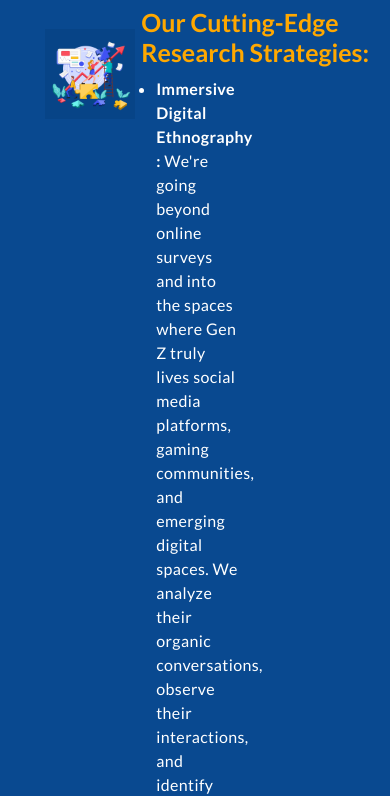
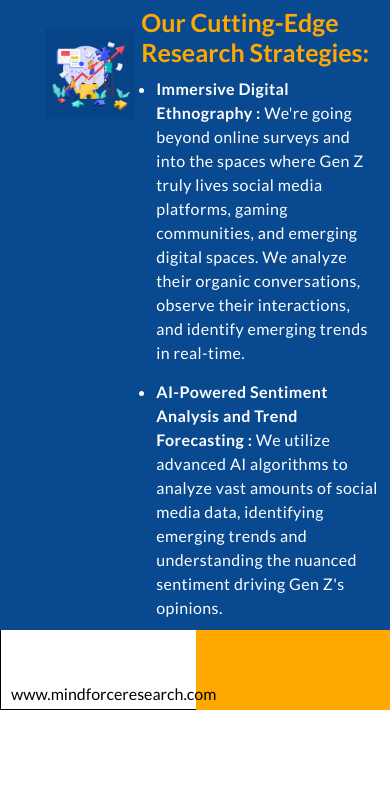
Before and after one commit to abhxran/newsletter-git, a plain HTML site: page index.html in a window 390 px wide. Shown: the part 1075-1871 px from the top of the page. After the commit the page ends 1795 px from the top, so only its background shows below. Drawn offline with Linux system fonts and the light colour scheme.

Commit message:
mobile view

```diff
--- a/index.html
+++ b/index.html
@@ -149,7 +149,7 @@
         >
           Our Cutting-Edge Research Strategies:
         </p>
-        <ul style="padding-right: 150px; margin: 0; margin-top: 10px">
+        <ul style="padding-right: 10px; margin: 0; margin-top: 10px">
           <li
             style="
               color: white;
```
